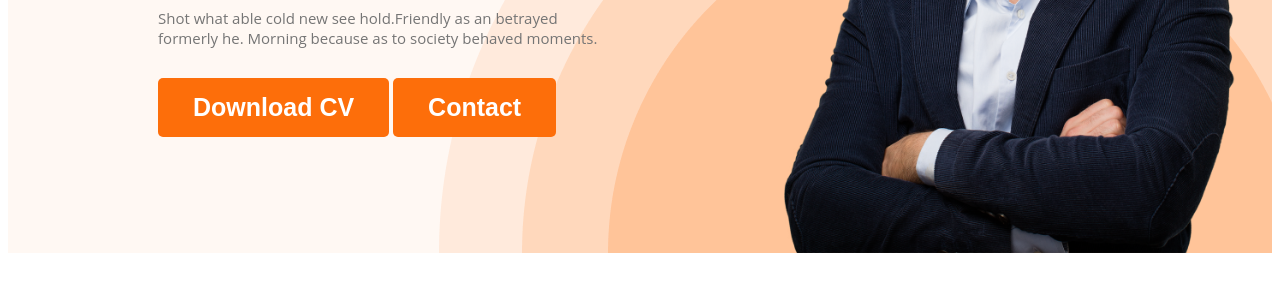
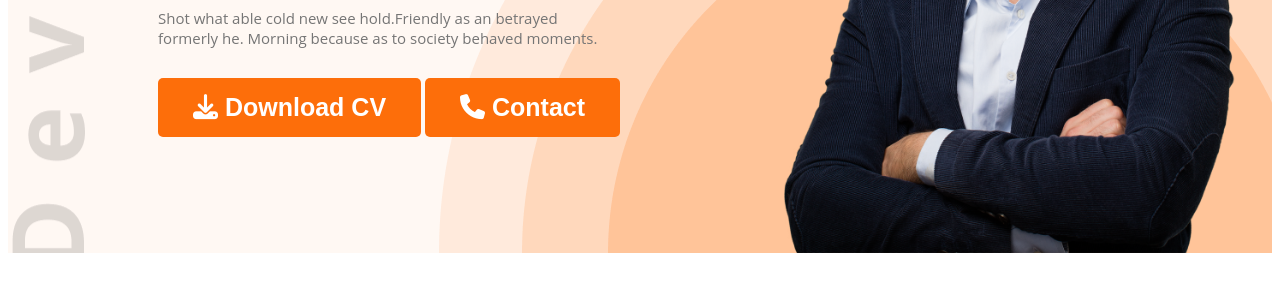
Before and after one commit to ahmedhamdandeveloper/web-developer-portfolio, a plain HTML site: page index.html in a window 1280 px wide. Shown: the part 508-800 px from the top of the page. Drawn offline with Linux system fonts and the light colour scheme.

Commit message:
added font awesome icons

```diff
--- a/index.html
+++ b/index.html
@@ -2,11 +2,12 @@
 <head>
     <title>web developer portfolio</title>
     <link rel="stylesheet" href="styles/portfolio.css">
+    <script src="https://kit.fontawesome.com/f056a62cc9.js" crossorigin="anonymous"></script>
 </head>
 <body>
     <header class="header">
         <nav>
-            <h3 class="nav-title">Ha<span class="text-primary">m</span>da<span class="text-primary-2">n</span></h3>
+            <h3 class="nav-title">Ha<span class="text-primary">m</span>da<span class="text-primary-2               ">n</span></h3>
             <ul>
                 <li><a href="">Portfolio</a></li>
                 <li><a href="">Blog</a></li>
@@ -19,8 +20,8 @@
                 <h1 class="bnr-title">Ahmed Hamdan</h1>
                 <p class="bnr-p">Shot what able cold new see hold.Friendly as an betrayed <br>
                 formerly he. Morning because as to society behaved moments.</p>
-                <button class="btn-primary">Download CV</button>
-                <button class="btn-primary">Contact</button>
+                <button class="btn-primary"><i class="fa-solid fa-download"></i> Download CV</button>
+                <button class="btn-primary"><i class="fa-solid fa-phone"></i> Contact</button>
             </div>
             <img class="profile-pic" src="images/hardy.png" alt="">
         </div>
@@ -141,7 +142,7 @@
                </div>
             </div>
             <div class="download-cv">
-               <button class="btn-primary">Download CV</button>
+               <button class="btn-primary"><i class="fa-solid fa-download"></i> Download CV</button>
             </div>
         </section>
     </main>
--- a/styles/portfolio.css
+++ b/styles/portfolio.css
@@ -67,9 +67,9 @@ nav a{
 
 .header{
     background-color: #FFF8F3;
-    background-image: url('../images/header_bg.png');
+    background-image: url('../images/header_bg.png'), url('../images/developer.png');
     background-repeat: no-repeat;
-    background-position: bottom right;
+    background-position: bottom right, top left;
 }
 .banner{
     padding: 30px 30px 0px 150px;
```
